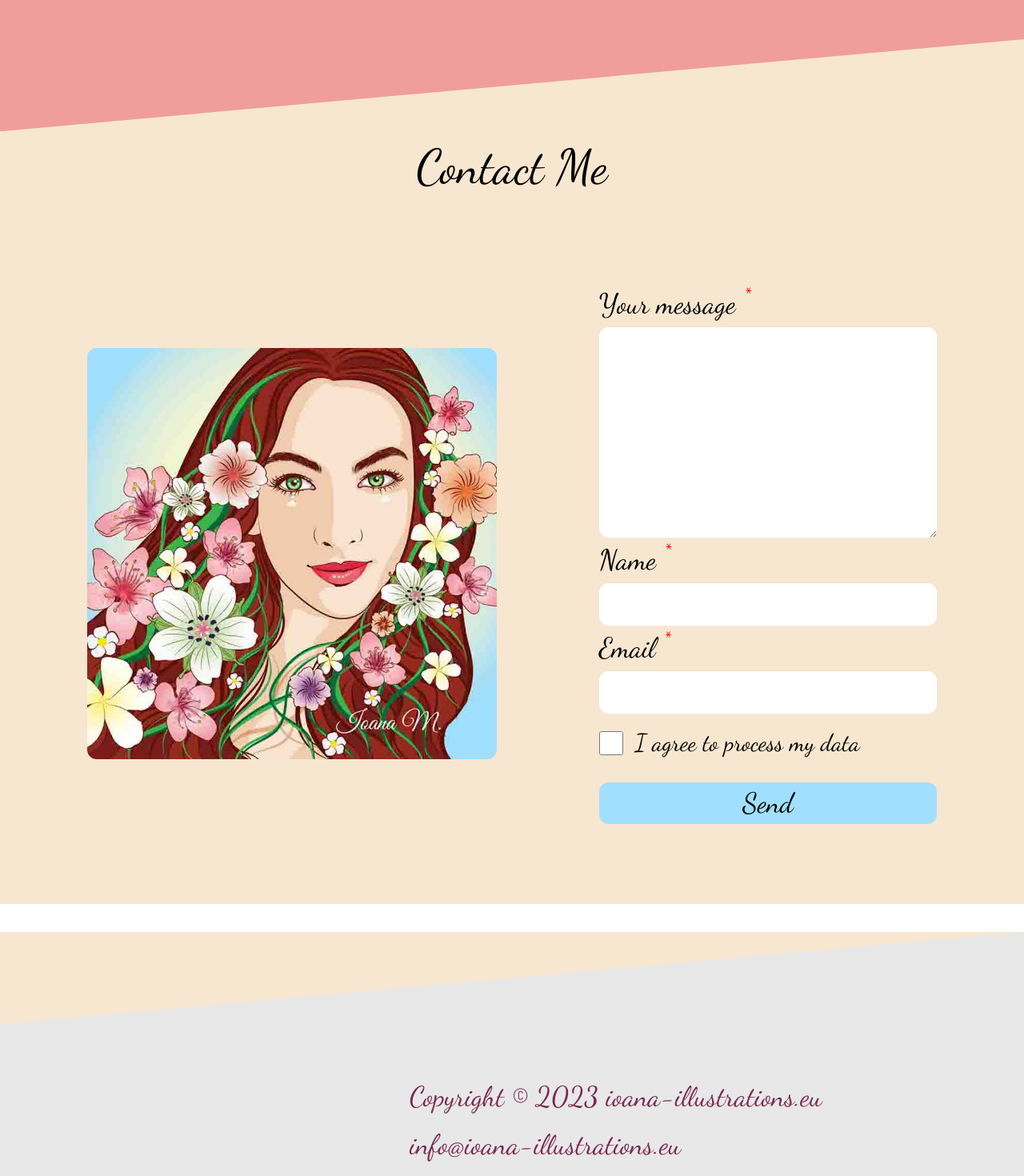
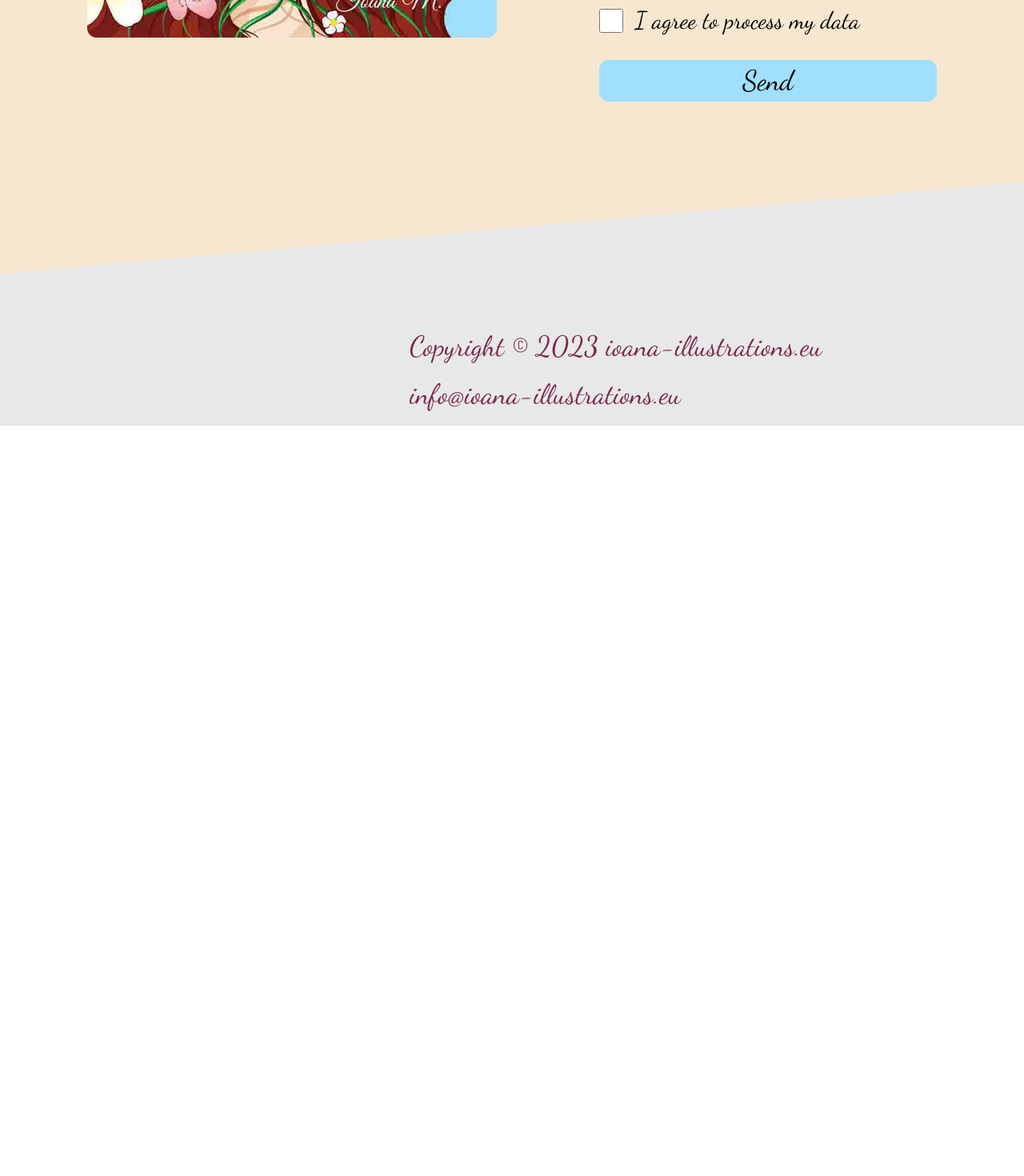
Before and after one commit to pkvarg/ioana-vite, a React (Vite) app: page / in a window 1280 px wide. Shown: the part 5165-6635 px from the top of the page at 80% size. After the commit the page ends 5697 px from the top, so only its background shows below. Built offline with nearby package versions, Linux system fonts and the light colour scheme.

Commit message:
footer mob

```diff
--- a/src/components/Footer.jsx
+++ b/src/components/Footer.jsx
@@ -4,14 +4,17 @@ const Footer = () => {
   return (
     <div className='bg-skin-color'>
       <div className='bg-hero-grey steep-footer md:pb-[50px] relative'>
-        <h1 className='text-[35px] text-dark-red ml-[40%] absolute top-[45%]'>
+        <h1 className='text-[35px] text-dark-red lg:ml-[40%] ml-[5px] absolute lg:top-[45%] top-[40%]'>
           Copyright &copy; {Date().substring(11, 15)} ioana-illustrations.eu
         </h1>
-        <h1 className='text-[35px] text-dark-red ml-[40%] absolute top-[60%]'>
+        <a
+          href='mailto:info@ioana-illustrations.eu'
+          className='text-[35px] text-dark-red lg:ml-[40%] ml-[15px] absolute lg:top-[60%]  top-[55%]'
+        >
           info@ioana-illustrations.eu
-        </h1>
+        </a>
         <a
-          className='text-[35px] text-dark-red ml-[40%] absolute top-[75%]'
+          className='text-[35px] text-dark-red lg:ml-[40%] ml-[15px] absolute lg:top-[75%] top-[70%]'
           href='https://pictusweb.sk'
           target='_blank'
         >
--- a/src/index.css
+++ b/src/index.css
@@ -84,9 +84,14 @@ input#flexCheckDefault {
   );
 }
 
-@media only screen and (max-width: 768px) {
+@media only screen and (max-width: 1550px) {
   .steep-gallery {
     margin-top: 0;
     height: max-content;
   }
+
+  .steep-footer {
+    margin-top: 0;
+    height: 400px;
+  }
 }
```
